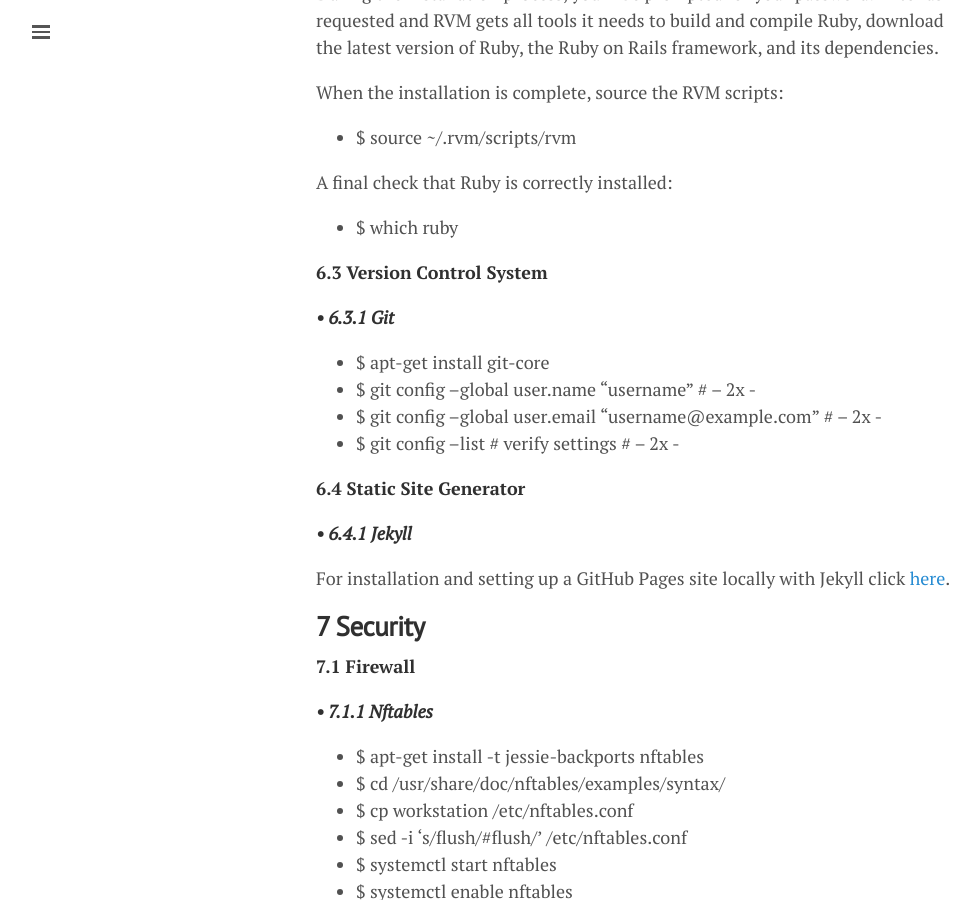
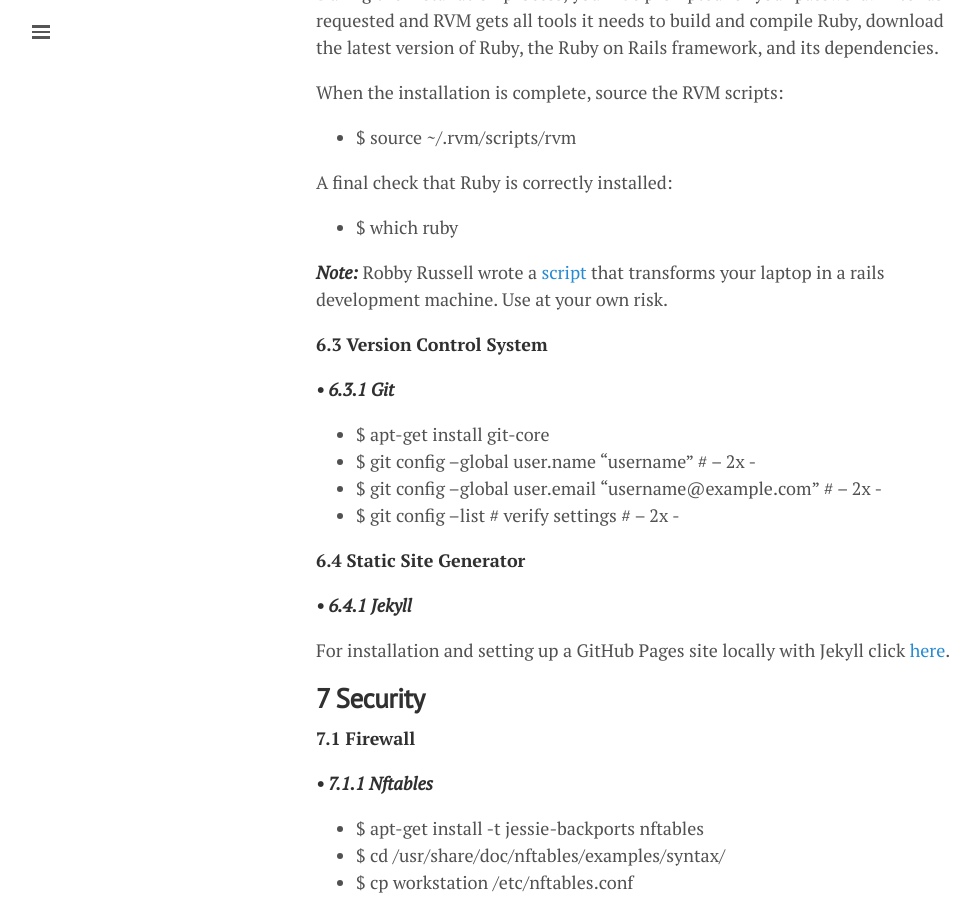
Before and after one commit to lgeurts/lgeurts.github.io, a Jekyll site: the page built from _posts/2017-07-11-bunsenlabs-linux-setup-notes-for dell-inspiron-6000.md, in a window 1280 px wide and 900 px high, scrolled down 12344 px. Shown: the whole window, without its empty margins (0-979 px from the left). Built offline with Jekyll 4.4.1, drawn with Linux system fonts in a browser that asks for light colours; nearby versions of some CDN libraries; comment, search, counter and statistics services are not loaded.

Commit message:
Update section 6 #346

```diff
--- a/_posts/2017-07-11-bunsenlabs-linux-setup-notes-for dell-inspiron-6000.md
+++ b/_posts/2017-07-11-bunsenlabs-linux-setup-notes-for dell-inspiron-6000.md
@@ -343,6 +343,8 @@
 
 - $ which ruby
 
+***Note:*** Robby Russell wrote a [script](https://github.com/robbyrussell/laptop) that transforms your laptop in a rails development machine. Use at your own risk.
+
 **6.3 Version Control System**
 
 ***• 6.3.1 Git***
```
